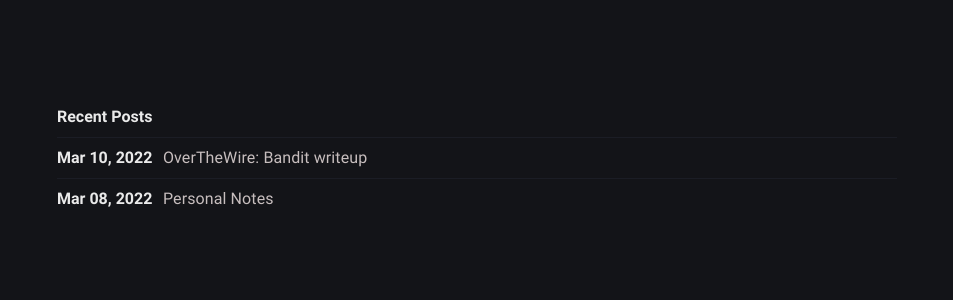
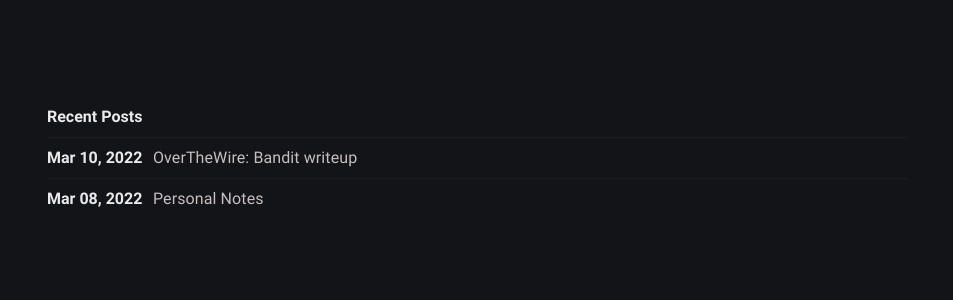
Before and after one commit to sh3llm4g1ck/sh3llm4g1ck.github.io, a Jekyll site: the page built from index.md, in a window 1280 px wide. Shown: the part 370-670 px from the top of the page, without its empty margins (163-1116 px from the left). Built offline with Jekyll 4.4.1, drawn with Linux system fonts in a browser that asks for light colours.

Commit message:
Update main.scss

```diff
--- a/_sass/main.scss
+++ b/_sass/main.scss
@@ -36,7 +36,7 @@ $dark-gray: #767f87;
 
 // Width of the content area
 $wide-size: 890px;
-$narrow-size: 900px;
+$narrow-size: 920px;
 
 // Padding unit
 $spacing-full: 30px;
```
